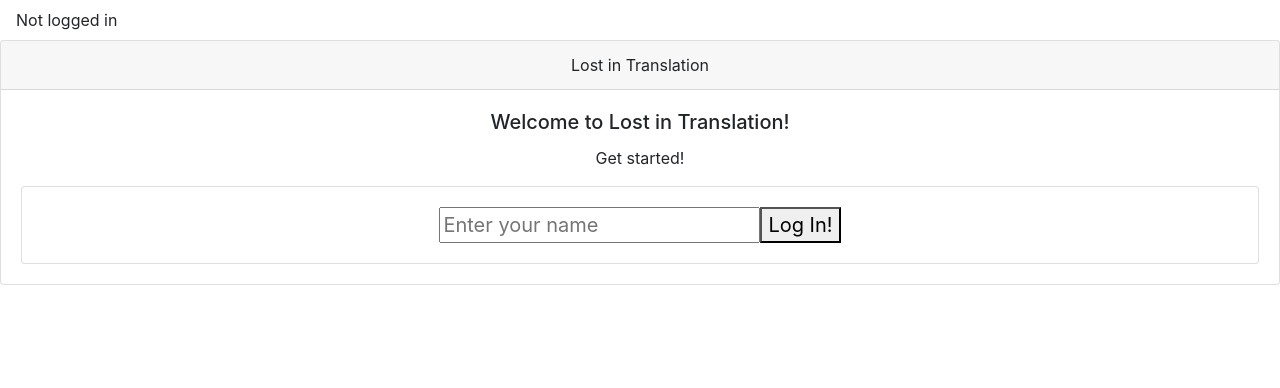
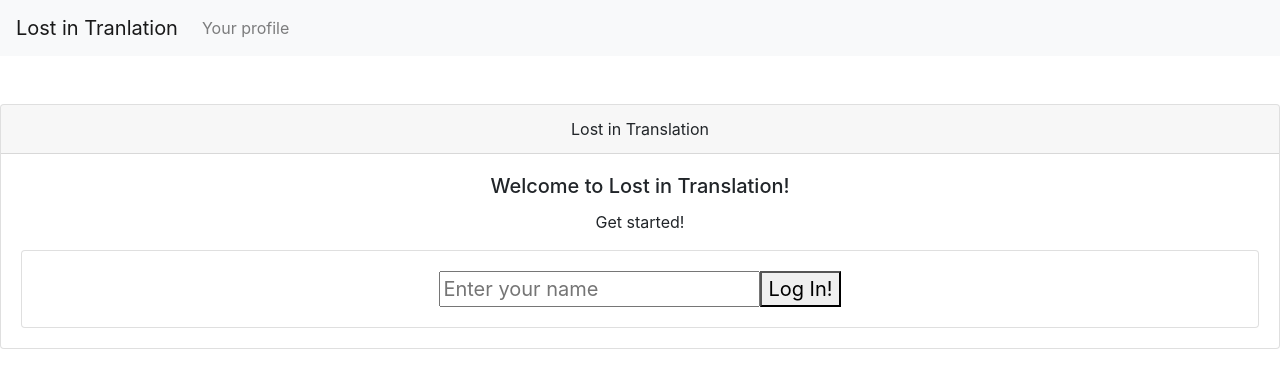
Before and after one commit to englundjesper/LostInTranslationApp, a React (Create React App) app: page /login in a window 1280 px wide. Shown: the top 388 px of the page. Built offline with nearby package versions, Linux system fonts and the light colour scheme.

Commit message:
feat: Navbar styling done

```diff
--- a/src/components/Navbar.jsx
+++ b/src/components/Navbar.jsx
@@ -3,6 +3,7 @@ import * as AuthService from '../services/AuthService';
 import { Navbar as BootstrapNavbar, Nav, Button } from 'react-bootstrap';
 const Navbar = (props) => {
   const [isLoggedIn, setIsLoggedIn] = useState(AuthService.isAuthenticated());
+  const loggedInUser = AuthService.getLoggedInUser();
 
   const logoutHandler = () => {
     props.history.push('/login');
@@ -11,17 +12,23 @@ const Navbar = (props) => {
   };
 
   return (
-    <BootstrapNavbar>
-      <Nav>
+    <BootstrapNavbar className="mb-5" bg="light" expand="lg">
+      <BootstrapNavbar.Brand href="/">Lost in Tranlation</BootstrapNavbar.Brand>
+      <BootstrapNavbar.Toggle aria-controls="basic-navbar-nav" className="text-center" />
+      <BootstrapNavbar.Collapse id="basic-navbar-nav">
+        <Nav className="mr-auto">
+          <Nav.Link href="/profile">{isLoggedIn ? loggedInUser : 'Your profile'}</Nav.Link>
+        </Nav>
         {isLoggedIn ? (
           <div>
-            <span>Logged in</span>
-            <Button onClick={logoutHandler}>Log out</Button>{' '}
+            <Button variant="danger" onClick={logoutHandler}>
+              Log out
+            </Button>
           </div>
         ) : (
-          <span>Not logged in</span>
+          ''
         )}
-      </Nav>
+      </BootstrapNavbar.Collapse>
     </BootstrapNavbar>
   );
 };
```
